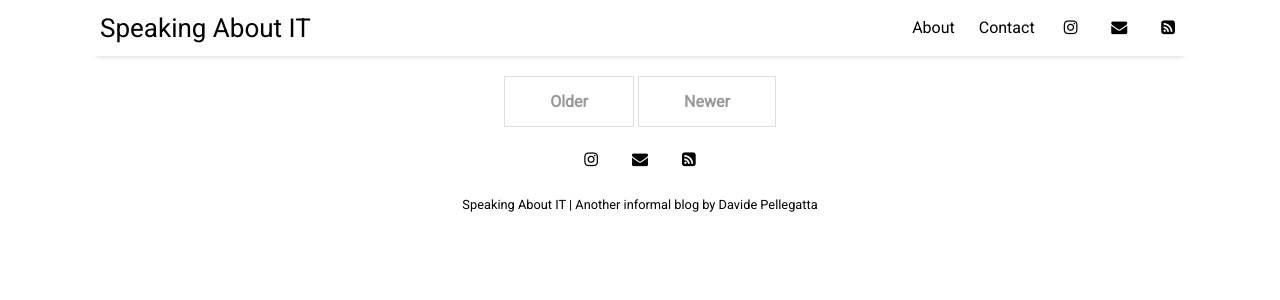
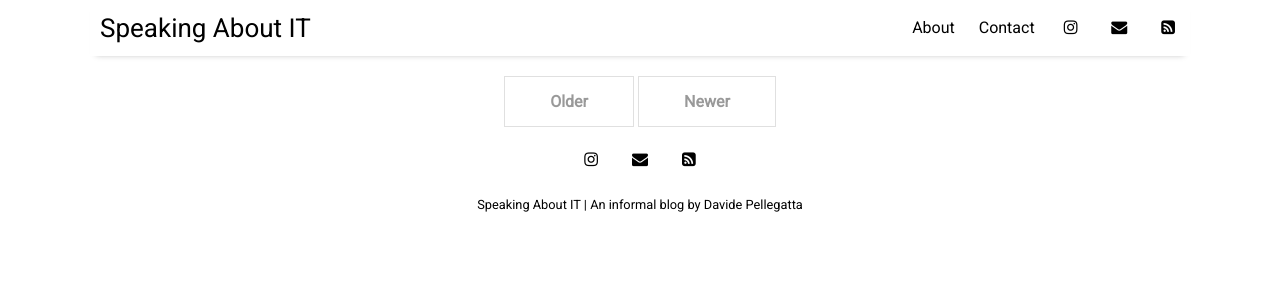
Before and after one commit to davidepellegatta/davidepellegatta, a Jekyll site: the page built from index.html, in a window 1280 px wide. Shown: the top 300 px of the page. Built offline with Jekyll 4.4.1, drawn with Linux system fonts in a browser that asks for light colours; nearby versions of some CDN libraries; the list of posts is cut into pages by our own code.

Commit message:
minor stuff to see if everything is fine

```diff
--- a/_config.yml
+++ b/_config.yml
@@ -15,7 +15,7 @@ sass:
 
 # Customise atom feed settings (this is where Jekyll-Feed gets configuration information)
 title:		           "Speaking About IT"
-description:	       "Another informal blog"
+description:	       "An informal blog"
 author:              "Davide Pellegatta"
 
 # RSS 2.0 can be used instead of Atom by uncommenting following two lines
```
